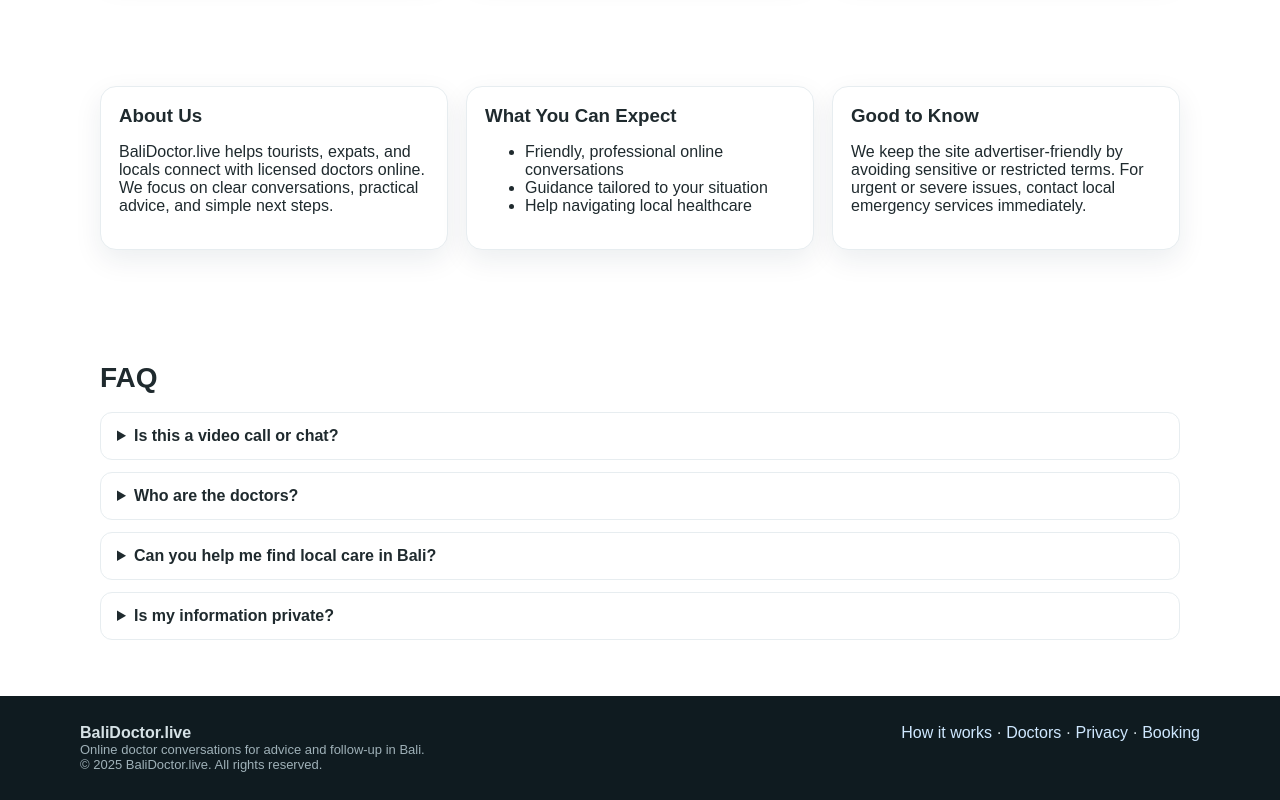
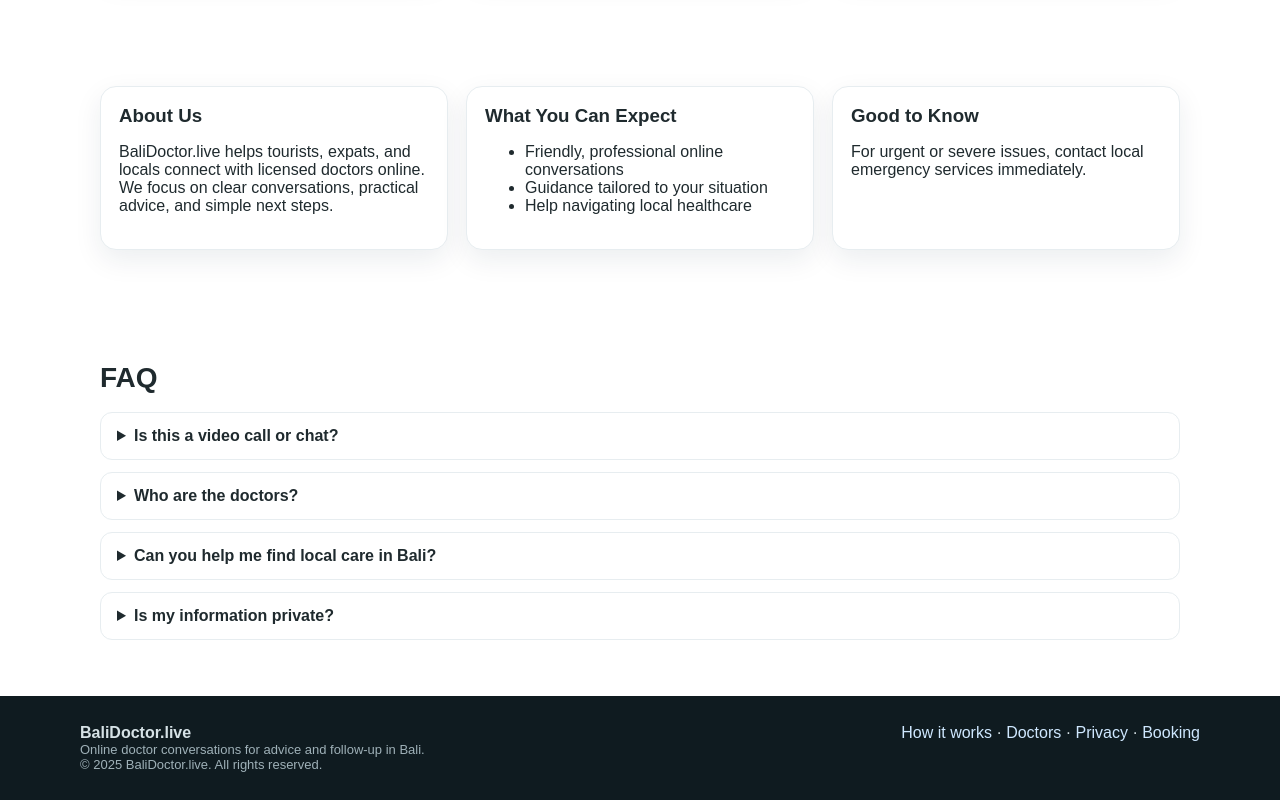
Before and after one commit to bartbalidoc/balidoctor.live, a plain HTML site: page index.html in a window 1280 px wide. Shown: the part 1994-2794 px from the top of the page. Drawn offline with Linux system fonts and the light colour scheme.

Commit message:
Update index.html

```diff
--- a/index.html
+++ b/index.html
@@ -252,7 +252,7 @@
           </div>
           <div class="card">
             <h3>Good to Know</h3>
-            <p>We keep the site advertiser-friendly by avoiding sensitive or restricted terms. For urgent or severe issues, contact local emergency services immediately.</p>
+            <p>For urgent or severe issues, contact local emergency services immediately.</p>
           </div>
         </div>
       </div>
```
